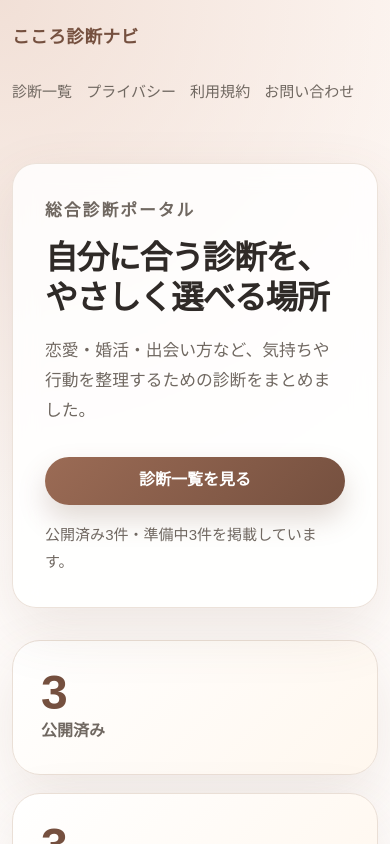
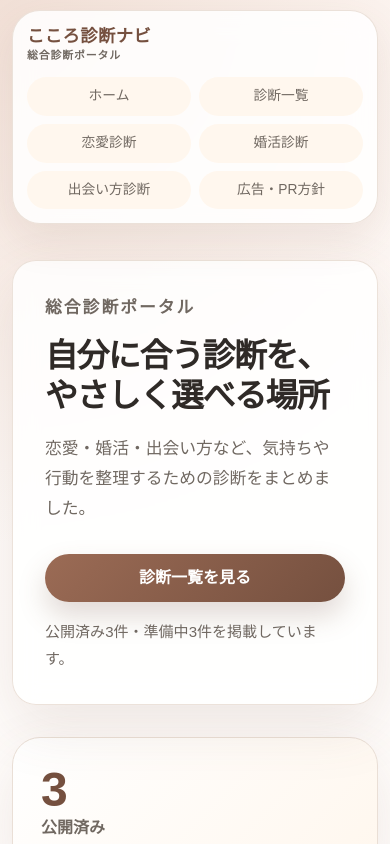
Before and after one commit to kenichis1971-cloud/diagnosis-portal-site, a Next.js app: page / in a window 390 px wide. Shown: the top 844 px of the page. Built offline with nearby package versions, Linux system fonts and the light colour scheme; no server answers.

Commit message:
Add global navigation

```diff
--- a/app/globals.css
+++ b/app/globals.css
@@ -52,33 +52,78 @@ main {
 }
 
 .site-header {
+  position: sticky;
+  top: 0;
+  z-index: 10;
   display: flex;
   align-items: center;
   justify-content: space-between;
-  gap: 24px;
-  padding: 22px 0;
+  gap: 22px;
+  margin-top: 14px;
+  border: 1px solid rgba(234, 223, 214, 0.92);
+  border-radius: 999px;
+  padding: 14px 18px 14px 22px;
+  background: rgba(255, 255, 255, 0.86);
+  box-shadow: 0 16px 42px rgba(116, 80, 63, 0.1);
+  backdrop-filter: blur(14px);
 }
 
 .site-logo {
+  display: inline-flex;
+  flex: 0 0 auto;
+  flex-direction: column;
   color: var(--primary-dark);
-  font-size: 1.1rem;
   font-weight: 800;
   letter-spacing: 0.03em;
+  line-height: 1.35;
+}
+
+.site-logo__main {
+  font-size: 1.08rem;
+}
+
+.site-logo__sub {
+  color: var(--muted);
+  font-size: 0.72rem;
+  font-weight: 700;
+  letter-spacing: 0.08em;
 }
 
 .site-nav,
-.site-footer nav {
+.site-footer__nav {
   display: flex;
   flex-wrap: wrap;
-  gap: 14px 20px;
+  gap: 10px;
   color: var(--muted);
-  font-size: 0.94rem;
+  font-size: 0.92rem;
+}
+
+.site-nav {
+  justify-content: flex-end;
+}
+
+.site-nav a,
+.site-footer__nav a {
+  border-radius: 999px;
+  transition: color 160ms ease, background-color 160ms ease;
+}
+
+.site-nav a {
+  padding: 8px 12px;
+}
+
+.site-footer__nav a {
+  padding: 3px 0;
 }
 
 .site-nav a:hover,
 .site-footer a:hover,
 .text-link:hover {
   color: var(--primary-dark);
+}
+
+.site-nav a:hover {
+  background: var(--card-strong);
 }
 
 .hero {
@@ -345,10 +390,14 @@ main {
 .site-footer {
   display: flex;
   justify-content: space-between;
-  gap: 24px;
+  gap: 28px;
   border-top: 1px solid var(--line);
   padding: 34px 0 46px;
   color: var(--muted);
+}
+
+.site-footer__intro {
+  max-width: 460px;
 }
 
 .site-footer__brand {
@@ -357,12 +406,30 @@ main {
   font-weight: 800;
 }
 
+.site-footer__nav {
+  max-width: 440px;
+  justify-content: flex-end;
+}
+
 @media (max-width: 900px) {
   .site-header,
   .site-footer,
   .hero {
     align-items: flex-start;
     flex-direction: column;
+  }
+
+  .site-header {
+    border-radius: 28px;
+  }
+
+  .site-nav,
+  .site-footer__nav {
+    justify-content: flex-start;
+  }
+
+  .site-nav a {
+    background: var(--card-strong);
   }
 
   .hero {
@@ -391,8 +458,35 @@ main {
     width: min(100% - 24px, 1120px);
   }
 
+  .site-header {
+    margin-top: 10px;
+    gap: 14px;
+    padding: 14px;
+  }
+
+  .site-logo__sub {
+    font-size: 0.68rem;
+  }
+
   .site-nav {
-    gap: 10px 14px;
+    display: grid;
+    width: 100%;
+    grid-template-columns: repeat(2, minmax(0, 1fr));
+    gap: 8px;
+    font-size: 0.86rem;
+  }
+
+  .site-nav a {
+    display: inline-flex;
+    align-items: center;
+    justify-content: center;
+    min-height: 38px;
+    padding: 7px 8px;
+    text-align: center;
+  }
+
+  .site-footer__nav {
+    gap: 8px 16px;
   }
 
   .hero__content,
--- a/app/layout.tsx
+++ b/app/layout.tsx
@@ -1,5 +1,6 @@
 import type { Metadata } from "next";
-import Link from "next/link";
+import { SiteFooter } from "@/components/SiteFooter";
+import { SiteHeader } from "@/components/SiteHeader";
 import "./globals.css";
 
 const defaultSiteUrl = "https://diagnosis-portal-site.vercel.app/";
@@ -24,41 +25,13 @@ export const metadata: Metadata = {
   },
 };
 
-const navigation = [
-  { href: "/diagnoses", label: "診断一覧" },
-  { href: "/privacy", label: "プライバシー" },
-  { href: "/terms", label: "利用規約" },
-  { href: "/contact", label: "お問い合わせ" },
-];
-
 export default function RootLayout({ children }: Readonly<{ children: React.ReactNode }>) {
   return (
     <html lang="ja">
       <body>
-        <header className="site-header">
-          <Link className="site-logo" href="/" aria-label="こころ診断ナビ ホーム">
-            こころ診断ナビ
-          </Link>
-          <nav className="site-nav" aria-label="メインナビゲーション">
-            {navigation.map((item) => (
-              <Link href={item.href} key={item.href}>
-                {item.label}
-              </Link>
-            ))}
-          </nav>
-        </header>
+        <SiteHeader />
         <main>{children}</main>
-        <footer className="site-footer">
-          <div>
-            <p className="site-footer__brand">こころ診断ナビ</p>
-            <p>気持ちや行動を整理するための診断サイトを、やさしく案内します。</p>
-          </div>
-          <nav aria-label="フッターナビゲーション">
-            <Link href="/advertising">広告・PR方針</Link>
-            <Link href="/privacy">プライバシーポリシー</Link>
-            <Link href="/terms">利用規約</Link>
-          </nav>
-        </footer>
+        <SiteFooter />
       </body>
     </html>
   );
--- /dev/null
+++ b/components/SiteFooter.tsx
@@ -0,0 +1,26 @@
+import Link from "next/link";
+
+const footerNavigation = [
+  { href: "/privacy", label: "プライバシーポリシー" },
+  { href: "/terms", label: "利用規約・免責事項" },
+  { href: "/contact", label: "お問い合わせ" },
+  { href: "/advertising", label: "広告・PR方針" },
+];
+
+export function SiteFooter() {
+  return (
+    <footer className="site-footer">
+      <div className="site-footer__intro">
+        <p className="site-footer__brand">こころ診断ナビ</p>
+        <p>気持ちや行動を整理するための診断サイトを、やさしく案内します。</p>
+      </div>
+      <nav className="site-footer__nav" aria-label="フッターナビゲーション">
+        {footerNavigation.map((item) => (
+          <Link href={item.href} key={item.href}>
+            {item.label}
+          </Link>
+        ))}
+      </nav>
+    </footer>
+  );
+}
--- /dev/null
+++ b/components/SiteHeader.tsx
@@ -0,0 +1,28 @@
+import Link from "next/link";
+
+const navigation = [
+  { href: "/", label: "ホーム" },
+  { href: "/diagnoses", label: "診断一覧" },
+  { href: "/love", label: "恋愛診断" },
+  { href: "/marriage", label: "婚活診断" },
+  { href: "/meeting-style", label: "出会い方診断" },
+  { href: "/advertising", label: "広告・PR方針" },
+];
+
+export function SiteHeader() {
+  return (
+    <header className="site-header">
+      <Link className="site-logo" href="/" aria-label="こころ診断ナビ ホーム">
+        <span className="site-logo__main">こころ診断ナビ</span>
+        <span className="site-logo__sub">総合診断ポータル</span>
+      </Link>
+      <nav className="site-nav" aria-label="グローバルナビゲーション">
+        {navigation.map((item) => (
+          <Link href={item.href} key={item.href}>
+            {item.label}
+          </Link>
+        ))}
+      </nav>
+    </header>
+  );
+}
```
